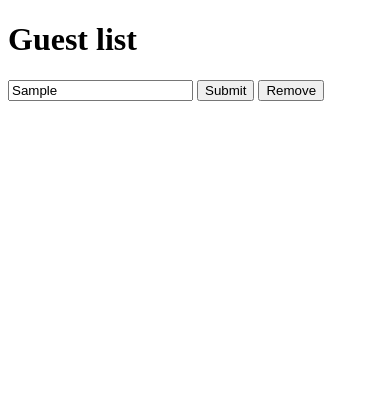
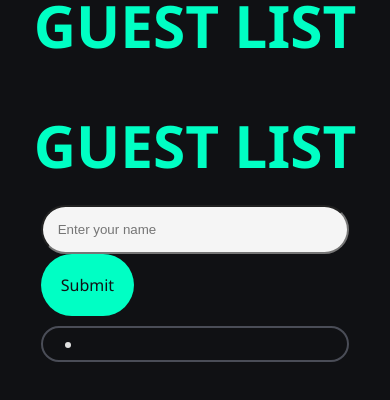
Before and after one commit to WanjiruMargaret/code--challenge2, a plain HTML site: page index.html in a window 390 px wide. Both pictures are taken after typing "Sample" into the empty fields and a click on the button "Submit". Drawn offline with nearby package versions, Linux system fonts and the light colour scheme.

Commit message:
page foundation

```diff
--- a/index.css
+++ b/index.css
@@ -0,0 +1,123 @@
+:root{
+    --background:#101114;
+    --primary:#1e1e2f;
+    --secondary:#4A4D57;
+    --accent:#00FFC4;
+    --text:#e0e0e0;
+}
+*{
+    margin: 0;
+    padding: 0;
+    box-sizing: border-box;
+}
+html{
+    font-family: 'Segoe UI', Tahoma, Geneva, Verdana, sans-serif;
+    font-size: larger;
+    background-color: var(--background);
+    color: var(--text);
+}
+body{
+    display: flex;
+    flex-direction: column;
+    align-items: center;
+    justify-content: center;
+    height: 40vh;
+    padding: 5px;
+    background-color: var(--background);
+}
+#name{
+    border-radius: 1000px;
+    margin: 0px;
+    padding: 20px;
+    background-color: whitesmoke ;
+    text-emphasis-color: white;
+}
+h1{
+    font-size: 2.5rem;
+    text-transform: uppercase;
+    color: var(--accent);
+    margin-bottom: 20px;
+    margin-top: 50px;
+    color: var(--accent);
+    text-align: center;
+}
+.wrapper{
+    display: flex;
+    flex-direction: column;
+
+}
+#add{
+    background-color: var(--accent);
+    border: none;
+    padding:  20px;
+    border-radius: 50px;
+    font: inherit;
+    color: var(--background);
+    cursor: pointer;
+}
+.list-items{
+    margin-bottom: 5px;
+    padding: 0 16px;
+    border-radius: 15px;
+    background-color: var(--primary);
+    display: flex;
+    align-items: center;
+}
+#list{
+    box-sizing: border-box;
+    padding: 5px 40px;
+    width: 100%;
+    margin: 10px 0;
+    background: none;
+    font-size: 1.2rem;
+    border: 2px solid var(--secondary);
+    border-radius: 1000px;
+    font: inherit;
+    color: var(--text);
+    caret-color: var(--accent);
+}
+#list:focus{
+    outline: none;
+}
+.list-item .list-text{
+    padding: 0px;
+    padding-right: 0;
+    flex-grow: 1;
+}
+.material-symbols-outlined {
+  font-size: 1px;
+  color: white;
+  cursor: pointer;
+}
+.delete-button {
+    padding: 2px 10px;
+    background: none;
+    border: none;
+    cursor: pointer;
+    align-content: end;
+}
+.delete-button:hover .material-symbols-outlined {
+    fill: #ff0033;
+    color: #ff0033;
+}
+@media (max-width: 600px) {
+    html {
+        font-size: 12pt;
+    }
+    h1 {
+        margin-top: 20px;
+        font-size: 15vw;
+    }
+    #name {
+        width: 100%;
+        padding: 15px;
+    }
+    #add-button {
+        width: 100%;
+        padding: 15px;
+    }
+    .list-items {
+        flex-direction: column;
+        align-items: flex-start;
+    }
+}
--- a/index.html
+++ b/index.html
@@ -1,17 +1,31 @@
 <!DOCTYPE html>
 <html lang="en">
-<head>
-    <meta charset="UTF-8">
-    <meta name="viewport" content="width=device-width, initial-scale=1.0">
+  <head>
+    <meta charset="UTF-8" />
+    <meta name="viewport" content="width=device-width, initial-scale=1.0" />
     <title>DOM-manupulation</title>
-</head>
-<body>
+    <link rel="stylesheet" href="./index.css" />
+    <link
+      href="https://fonts.googleapis.com/css2?family=Material+Symbols+Outlined"
+      rel="stylesheet"
+    />
+    <script src="index.js" defer></script>
+  </head>
+  <body>
     <h1>Guest list</h1>
-    <div class="div">
-        <input type="text" id="name" placeholder="Enter your name">
+    <h1>Guest list</h1>
+    <div class="wrapper">
+      <form>
+        <input
+          type="text"
+          id="name"
+          placeholder="Enter your name"
+          autocomplete="off"
+        />
         <button id="add">Submit</button>
-        <button id="remove">Remove</button>
+      </form>
+      <ul id="list"></ul>
     </div>
     <script src="./index.js"></script>
-</body>
+  </body>
 </html>
--- a/index.js
+++ b/index.js
@@ -0,0 +1,36 @@
+ const guestList =document.querySelector('form');
+ const listInput = document.getElementById('name');
+ const listUl = document.getElementById('list')
+
+ let allGuests = [];
+
+guestList.addEventListener('submit', function(e){
+    e.preventDefault();
+    addGuest();
+})
+
+function addGuest(){
+    const listText = listInput.value.trim();
+    if(listText.length > 0){
+         allGuests.push(listText);
+         updateGuestList();
+         listInput.value = ""
+    }
+
+}
+function updateGuestList(){
+    listUl.innerHTML = "";
+    allGuests.forEach((lists, listsIndex)=>{
+        listGuest = createGuestList(lists, listsIndex );
+        listUl.append(listGuest)
+
+    })
+}
+function createGuestList(lists, listsIndex){
+    const listLI = document.createElement("li");
+    listLI.className = "lists";
+    listLI.innerHTML = `
+
+    `
+    return listLI;
+}
```
